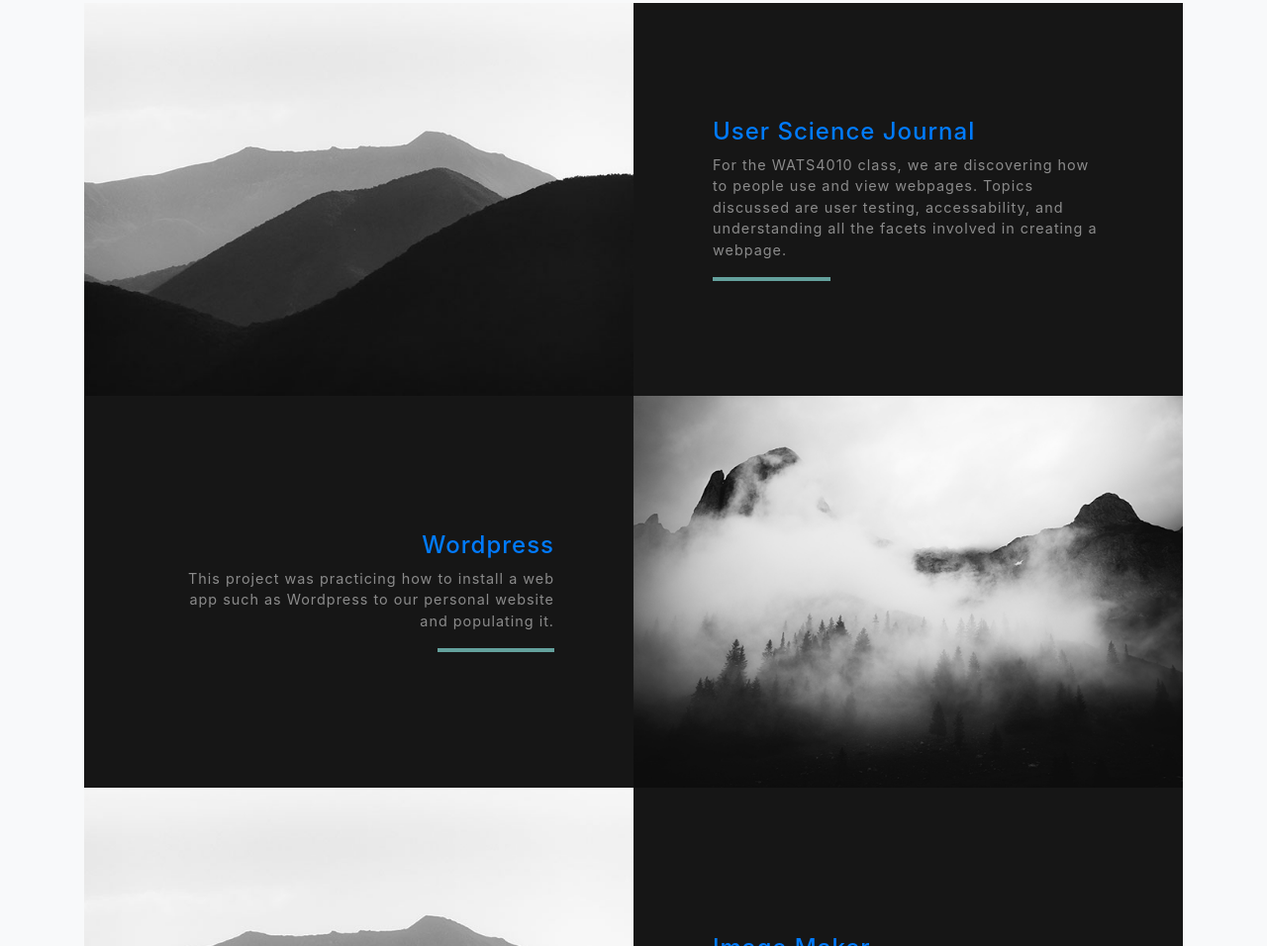
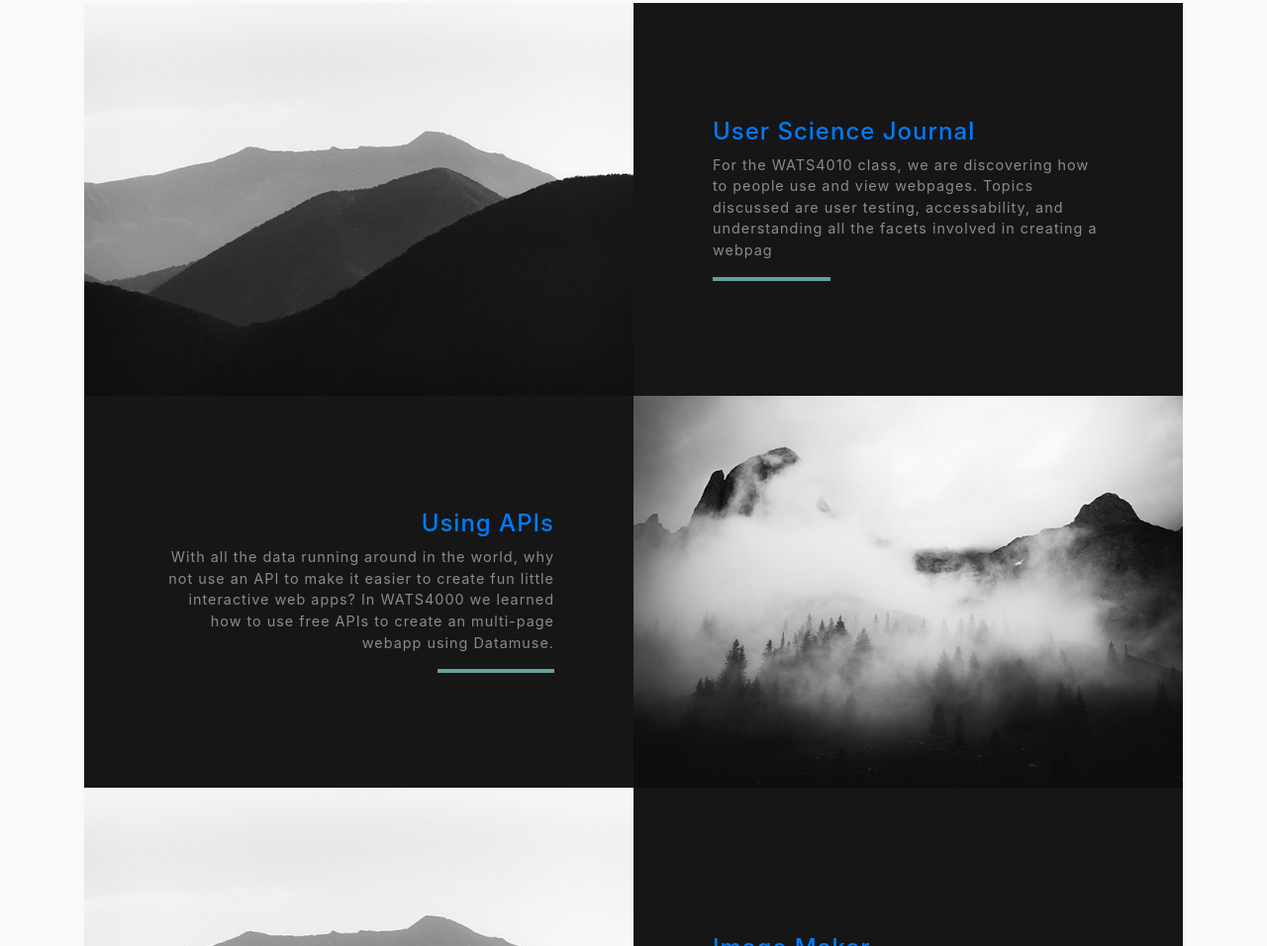
Before and after one commit to Cushnie/cushnie.github.io, a website with bundled scripts: page index.html in a window 1280 px wide. Shown: the part 1866-2822 px from the top of the page at 99% size. Built offline with nearby package versions, Linux system fonts and the light colour scheme.

Commit message:
update index

```diff
--- a/index.html
+++ b/index.html
@@ -112,7 +112,7 @@
                         <div class="d-flex h-100">
                             <div class="project-text w-100 my-auto text-center text-lg-left">
                                 <h4 class="text-white"><a href="http://www.colleencushnie.com/user.science/" target="_blank">User Science Journal</a></h4>
-                                <p class="mb-0 text-white-50">For the WATS4010 class, we are discovering how to people use and view webpages. Topics discussed are user testing, accessability, and understanding all the facets involved in creating a webpage.</p>
+                                <p class="mb-0 text-white-50">For the WATS4010 class, we are discovering how to people use and view webpages. Topics discussed are user testing, accessability, and understanding all the facets involved in creating a webpag</p>
                                 <hr class="d-none d-lg-block mb-0 ml-0">
                             </div>
                         </div>
@@ -129,9 +129,8 @@
                     <div class="bg-black text-center h-100 project">
                         <div class="d-flex h-100">
                             <div class="project-text w-100 my-auto text-center text-lg-right">
-                                <h4 class="text-white"><a href="http://word.colleencushnie.com/" target=_blank>Wordpress</a></h4>
-                                <p class="mb-0 text-white-50">This project was practicing how to install a web app such
-                                    as Wordpress to our personal website and populating it.</p>
+                                <h4 class="text-white"><a href="https://www.colleencushnie.com/wats4000-using-apis/#/" target=_blank>Using APIs</a></h4>
+                                <p class="mb-0 text-white-50">With all the data running around in the world, why not use an API to make it easier to create fun little interactive web apps? In WATS4000 we learned how to use free APIs to create an multi-page webapp using Datamuse.</p>
                                 <hr class="d-none d-lg-block mb-0 mr-0">
                             </div>
                         </div>
```
